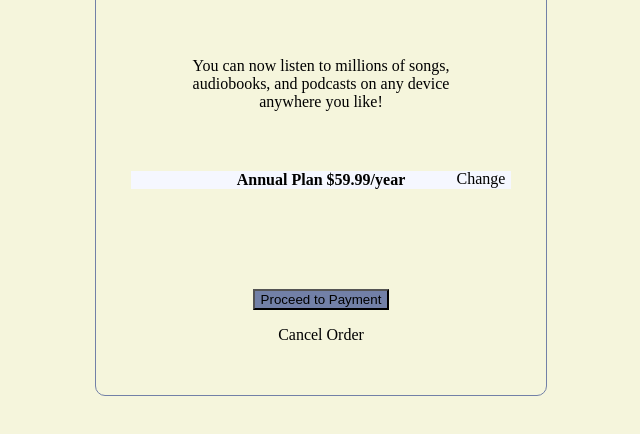
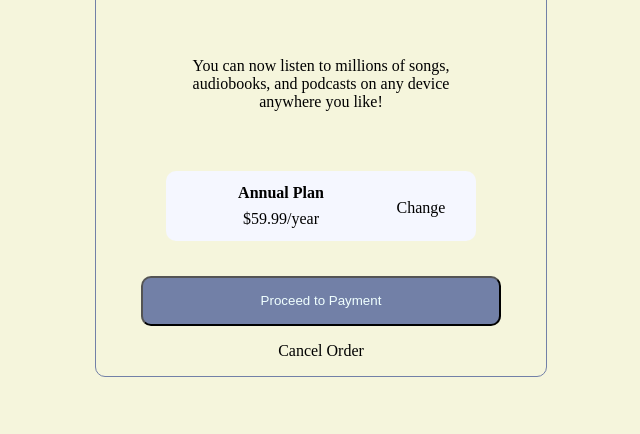
Before and after one commit to 1reemy/Order-Summary, a plain HTML site: page index.html in a window 1280 px wide. Shown: the part 188-622 px from the top of the page, without its empty margins (319-959 px from the left). Drawn offline with Linux system fonts and the light colour scheme.

Commit message:
Getting There

```diff
--- a/index.html
+++ b/index.html
@@ -14,7 +14,7 @@
       font-size: 16px;
       text-align: center;
       padding: 10px;
-      margin: 25px;
+      margin: 25px 0px -10px 0px;
     }
     .attribution a { color: hsl(228, 45%, 44%); }
     .look{background-color: beige;}
@@ -34,12 +34,29 @@
     }
     .right{
       position:relative;
-      left:160px;
-      bottom: 40px;
+      left:100px;
+      bottom: 45px;
+
     }
     button {
       background-color: hsl(224, 23%, 55%);
-
+      color:azure;
+      width: 360px;
+      height: 50px;
+      padding: 10px;
+      border-radius: 10px;
+    }
+    .pay{
+      background-color: hsl(225, 100%, 98%);
+      height:60px;
+      width: 300px;
+      margin:auto;
+      padding:5px;
+      border-radius: 10px;
+      text-align: center;
+    }
+    .text{
+      margin:8px 80px 0px 0px;
     }
   </style>
 </head>
@@ -57,10 +74,12 @@
         You can now listen to millions of songs, audiobooks, and podcasts on any
         device anywhere you like!
       </p>
-      <h4 style="background-color: hsl(225, 100%, 98%)">
+    </div>
+    <div class='pay'>
+      <h4 class='text'>
         Annual Plan
-        $59.99/year
       </h4>
+      <p class='text'>$59.99/year</p>
       <p class='right'>
         Change
       </p>
@@ -72,7 +91,7 @@
 
   <!--<div class="attribution">
     Challenge by <a href="https://www.frontendmentor.io?ref=challenge" target="_blank">Frontend Mentor</a>.
-    Coded by <a href="#">Your Name Here</a>.
+    Coded by <a href="#">Kareem Campbell</a>.
   </div>-->
 </section>
 
```
